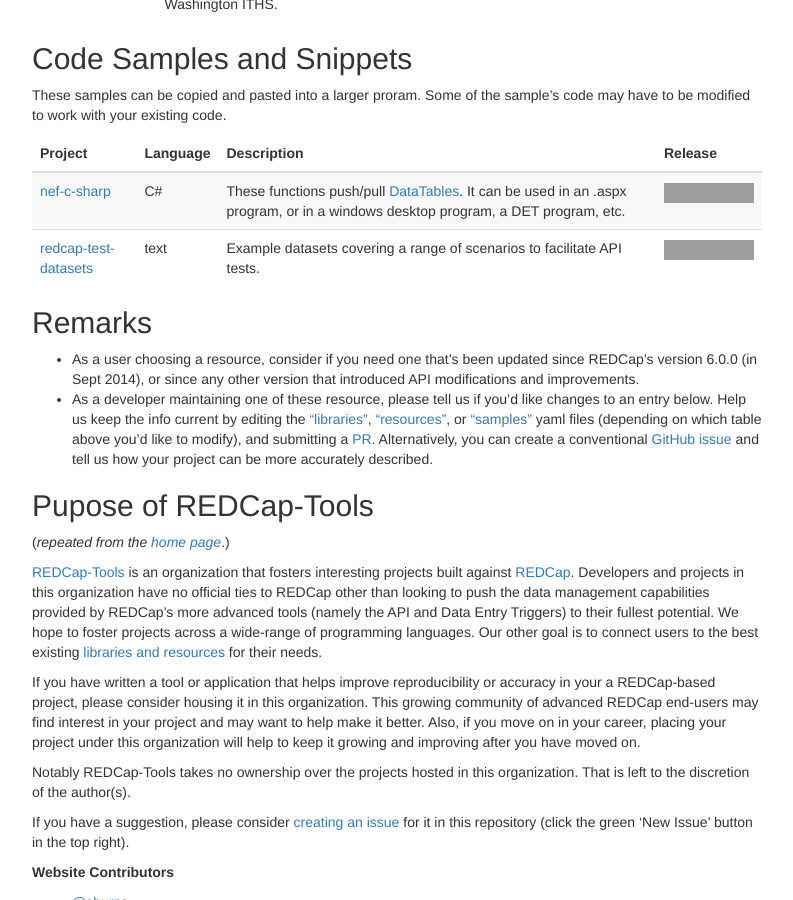
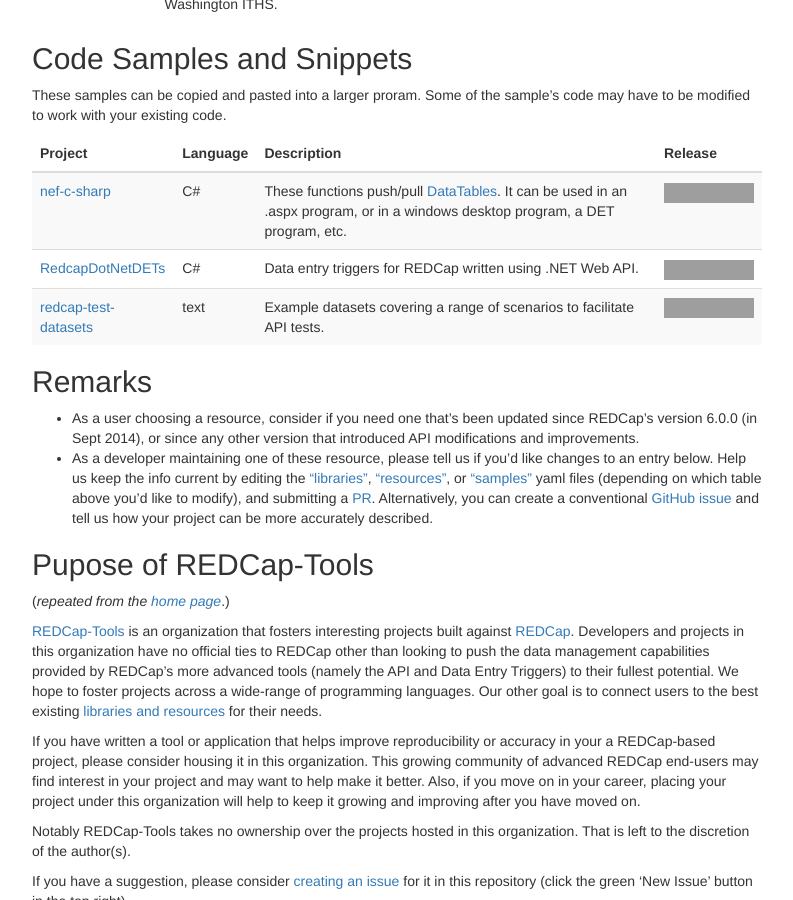
Before and after one commit to redcap-tools/redcap-tools.github.io, a Jekyll site: the page built from projects.md, in a window 1280 px wide and 900 px high, scrolled down 1501 px. Shown: the whole window, without its empty margins (243-1036 px from the left). Built offline with Jekyll 4.4.1, drawn with Linux system fonts in a browser that asks for light colours; grey boxes are pictures that could not be loaded.

Commit message:
include RedcapDotNetDETs
ref #38

```diff
--- a/_data/samples.yml
+++ b/_data/samples.yml
@@ -10,6 +10,11 @@
   repo_release: https://img.shields.io/github/release/redcap-tools/nef-c-sharp.svg
   language: C#
   description: These functions push/pull <a href="https://msdn.microsoft.com/en-us/library/system.data.datatable.aspx">DataTables</a>.  It can be used in an .aspx program, or in a windows desktop program, a DET program, etc.
+- name: RedcapDotNetDETs
+  repo: https://github.com/FredHutch/RedcapDotNetDETs
+  repo_release: https://img.shields.io/github/release/FredHutch/RedcapDotNetDETs.svg
+  language: C#
+  description: Data entry triggers for REDCap written using .NET Web API.
 - name: redcap-test-datasets
   repo: https://github.com/redcap-tools/redcap-test-datasets
   repo_release: https://img.shields.io/github/release/redcap-tools/redcap-test-datasets.svg
```
